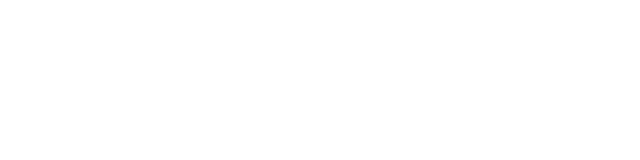
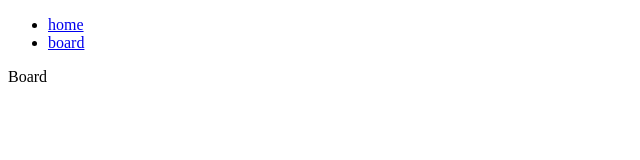
Before and after one commit to KIMINJOONG/my-blog, a React (Create React App) app in the folder client/: page /#/board in a window 1280 px wide. Shown: the top 160 px of the page, without its empty margins (0-640 px from the left). Built offline with nearby package versions, Linux system fonts and the light colour scheme.

Commit message:
settring 2

```diff
--- a/client/package.json
+++ b/client/package.json
@@ -6,7 +6,8 @@
     "react": "^16.8.3",
     "react-dom": "^16.8.3",
     "react-router-dom": "^4.3.1",
-    "react-scripts": "2.1.5"
+    "react-scripts": "2.1.5",
+    "styled-components": "^4.1.3"
   },
   "scripts": {
     "start": "react-scripts start",
--- /dev/null
+++ b/client/src/Components/Header.js
@@ -0,0 +1,30 @@
+import React from "react";
+import { Link } from "react-router-dom";
+import styled from "styled-components";
+
+const Header = styled.div`
+
+`;
+
+const List = styled.ul`
+
+`;
+
+const Item = styled.li`
+
+`;
+
+const SLink = styled(Link)``;
+
+export default () => (
+    <Header>
+        <List>
+            <Item>
+                <SLink to="/">home</SLink>
+            </Item>
+            <Item>
+                <SLink to="/board">board</SLink>
+            </Item>
+        </List>
+    </Header>
+);
--- a/client/src/Components/Router.js
+++ b/client/src/Components/Router.js
@@ -1,9 +1,18 @@
 import React from "react";
-import { HashRouter as Router, Route } from "react-router-dom";
+import { HashRouter as Router, Route, Redirect, Switch } from "react-router-dom";
+import Header from "../Components/Header";
 import Home from "../Routes/Home";
+import Board from "../Routes/Board";
 
 export default () => (
     <Router>
-        <Route path="/" exact component={Home} />
+        <>
+            <Header />
+            <Switch>
+                <Route path="/" exact component={Home} />
+                <Route path="/board" component={Board} />
+                <Redirect from="*" to="/" />
+            </Switch>
+        </>
     </Router>
 )
--- /dev/null
+++ b/client/src/Routes/Board.js
@@ -0,0 +1 @@
+export default () => "Board";
```
